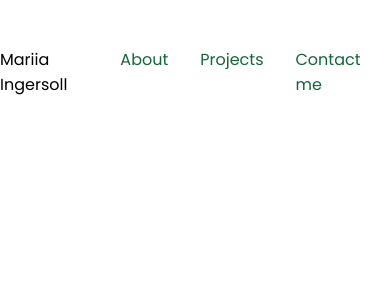
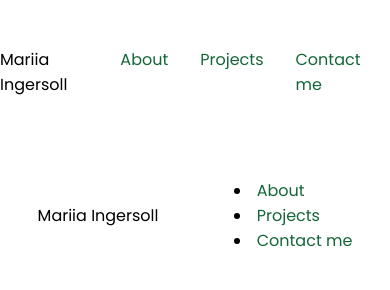
Before and after one commit to MariiaIngersoll/Portfolio, a plain HTML site: page index.html in a window 390 px wide. Drawn offline with Linux system fonts and the light colour scheme.

Commit message:
added navigation menu for mobile devices

```diff
--- a/index.html
+++ b/index.html
@@ -18,6 +18,22 @@
             </ul>
         </div>
     </nav>
+
+    <nav id="hamburger-nav">
+        <div class="logo">Mariia Ingersoll</div>
+        <div class="hamburger-menu">
+            <div class="hamburger-icon" onclick="toggleMenu()">
+                <span></span>
+                <span></span>
+                <span></span>
+            </div>
+            <div class="menu-links">
+                <li><a href="#about" onclick="toggleMenu()">About</a></li>
+                <li><a href="#projects" onclick="toggleMenu()">Projects</a></li>
+                <li><a href="#contact" onclick="toggleMenu()">Contact me</a></li>
+            </div>
+        </div>
+    </nav>
     <script src="script.js"></script>
 </body>
 </html>
```
